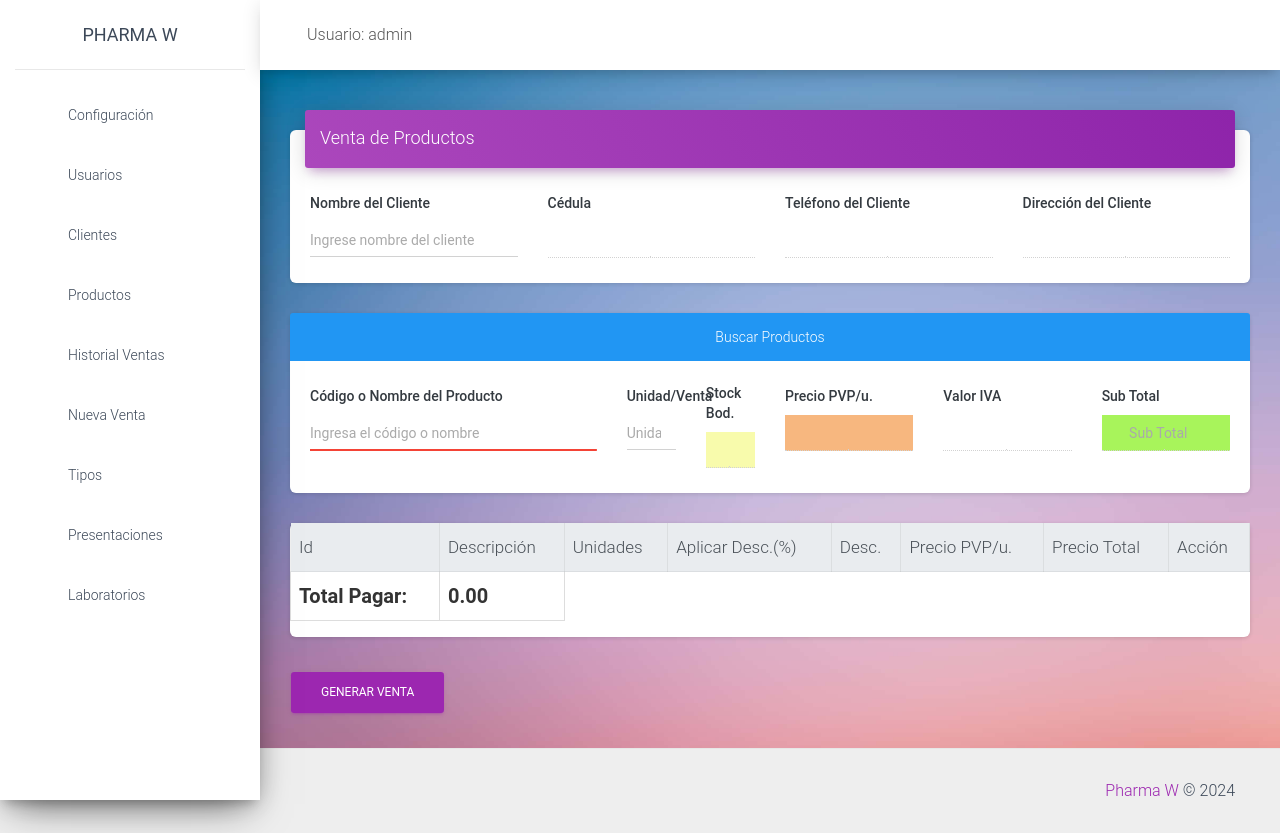
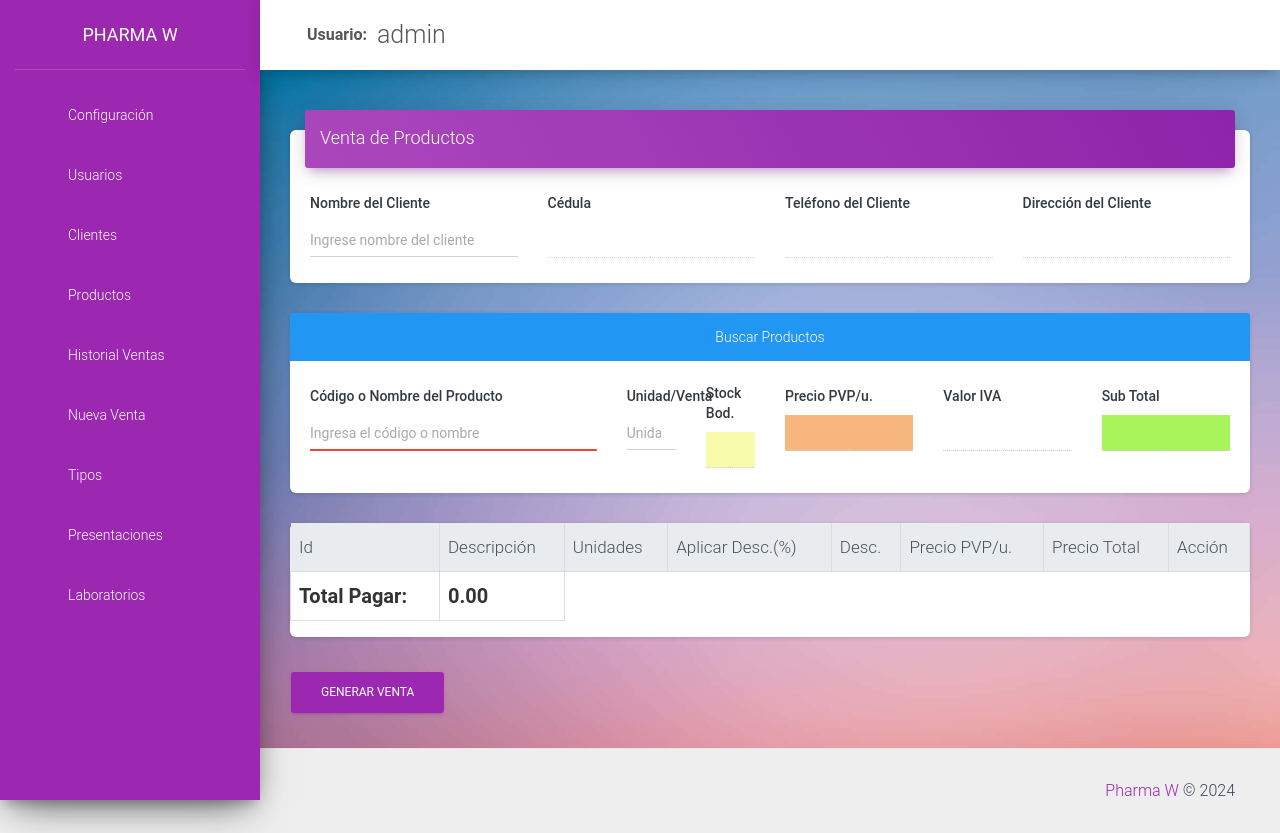
Before and after one commit to Willandrade9296/PharmaW_2, a PHP site: page /src/ventas.php in a window 1280 px wide. Run offline with PHP 8.4, Linux system fonts and the light colour scheme; a user stored in the database is signed in; data comes from the database, SQL or seed files in the repository; data that the repository does not hold is empty; some libraries are stand-ins or nearby versions.

Commit message:
Estilos del sistema

```diff
--- a/assets/css/style.css
+++ b/assets/css/style.css
@@ -4,3 +4,34 @@ margin-top:12em;
 
 
 }
+
+
+
+.sidebar::before {
+
+   background-color: #9c27b0;
+
+
+}
+
+
+.sidebar {
+
+  /*  background-color: aliceblue; */
+
+  background-color: #9c27b0;
+
+ }
+
+
+ .sidebar .nav li a{
+    color: white;
+ }
+
+ .sidebar .nav li a:hover{
+    color: white;
+ }
+
+ .sidebar .logo .simple-text{
+    color: white;
+ }
--- a/src/includes/header.php
+++ b/src/includes/header.php
@@ -27,12 +27,13 @@ $id_user = $_SESSION['idUser'];
     <link href="../assets/css/material-dashboard.css" rel="stylesheet" />
     <link href="../assets/css/dataTables.bootstrap4.min.css" rel="stylesheet" crossorigin="anonymous" />
     <link rel="stylesheet" href="../assets/js/jquery-ui/jquery-ui.min.css">
+    <link href="../assets/css/style.css" rel="stylesheet" />
     <script src="../assets/js/all.min.js" crossorigin="anonymous"></script>
 </head>
 
 <body>
     <div class="wrapper ">
-        <div class="sidebar" data-color="white"  >
+        <div class="sidebar" data-color="blue"  >
             <div class="logo "><a href="./" class="simple-text logo-normal">
                     Pharma W
                 </a></div>
@@ -64,7 +65,7 @@ $id_user = $_SESSION['idUser'];
                 <div class="container-fluid">
                     <div class="navbar-wrapper">
                         <a class="navbar-brand" href="javascript:;"></a>
-                        <span><?php echo "Usuario: ".$_SESSION['user']?></span>
+                        <b style="font-weight:bold; margin-right:10px;">Usuario:</b> <span style="font-size:25px;"><?php echo "".$_SESSION['user']?></span>
                     </div>
                     <button class="navbar-toggler" type="button" data-toggle="collapse" aria-controls="navigation-index" aria-expanded="false" aria-label="Toggle navigation">
                         <span class="sr-only">Toggle navigation</span>
--- a/src/ventas.php
+++ b/src/ventas.php
@@ -127,7 +127,7 @@ if (empty($existe) && $id_user != 1) {
                     <div class="col-lg-2">
                         <div class="form-group">
                             <label for="sub_total" class=" text-dark font-weight-bold">Sub Total</label>
-                            <input id="sub_total" class="form-control text-center" type="number" step="0,01" name="sub_total" style="background-color:#a8f45b" placeholder="Sub Total" disabled>
+                            <input id="sub_total" class="form-control text-center" type="number" step="0,01" name="sub_total" style="background-color:#a8f45b"  disabled>
                         </div>
                     </div>
                 </div>
```
